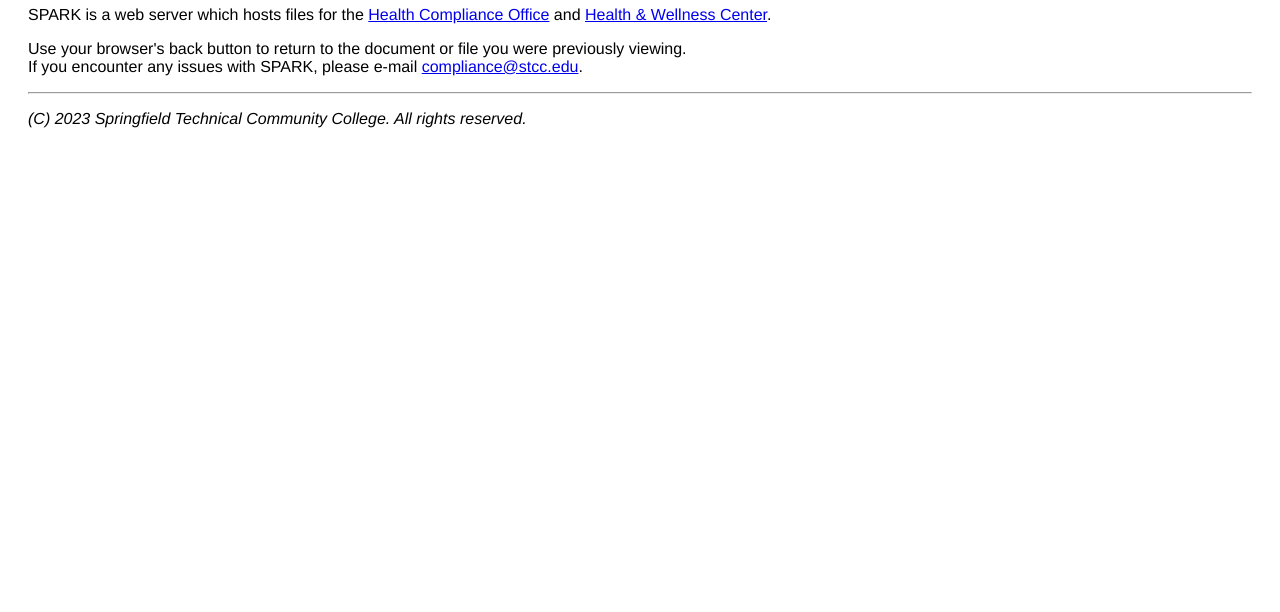
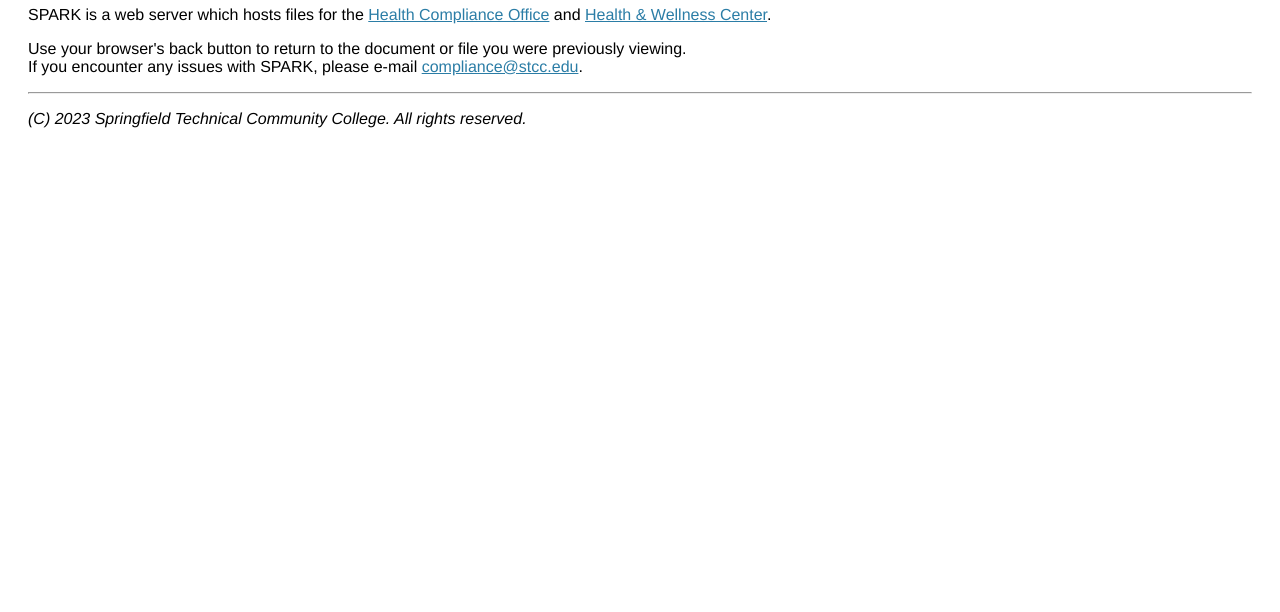
Before and after one commit to i-optimum/spark, a plain HTML site: page index.html in a window 1280 px wide. Shown: the part 188-800 px from the top of the page. Drawn offline with Linux system fonts and the light colour scheme.

Commit message:
Add files via upload

```diff
--- a/index.html
+++ b/index.html
@@ -9,6 +9,7 @@
 
     body {font-family:'Helvetica Neue', sans-serif; padding: 20px;}
     h1 {font-family: 'Trebuchet MS', 'Lucida Sans Unicode', 'Lucida Grande', 'Lucida Sans', Arial, sans-serif;}
+    a {color: #2B7DA6;}
   </style>
 </head>
 
```
